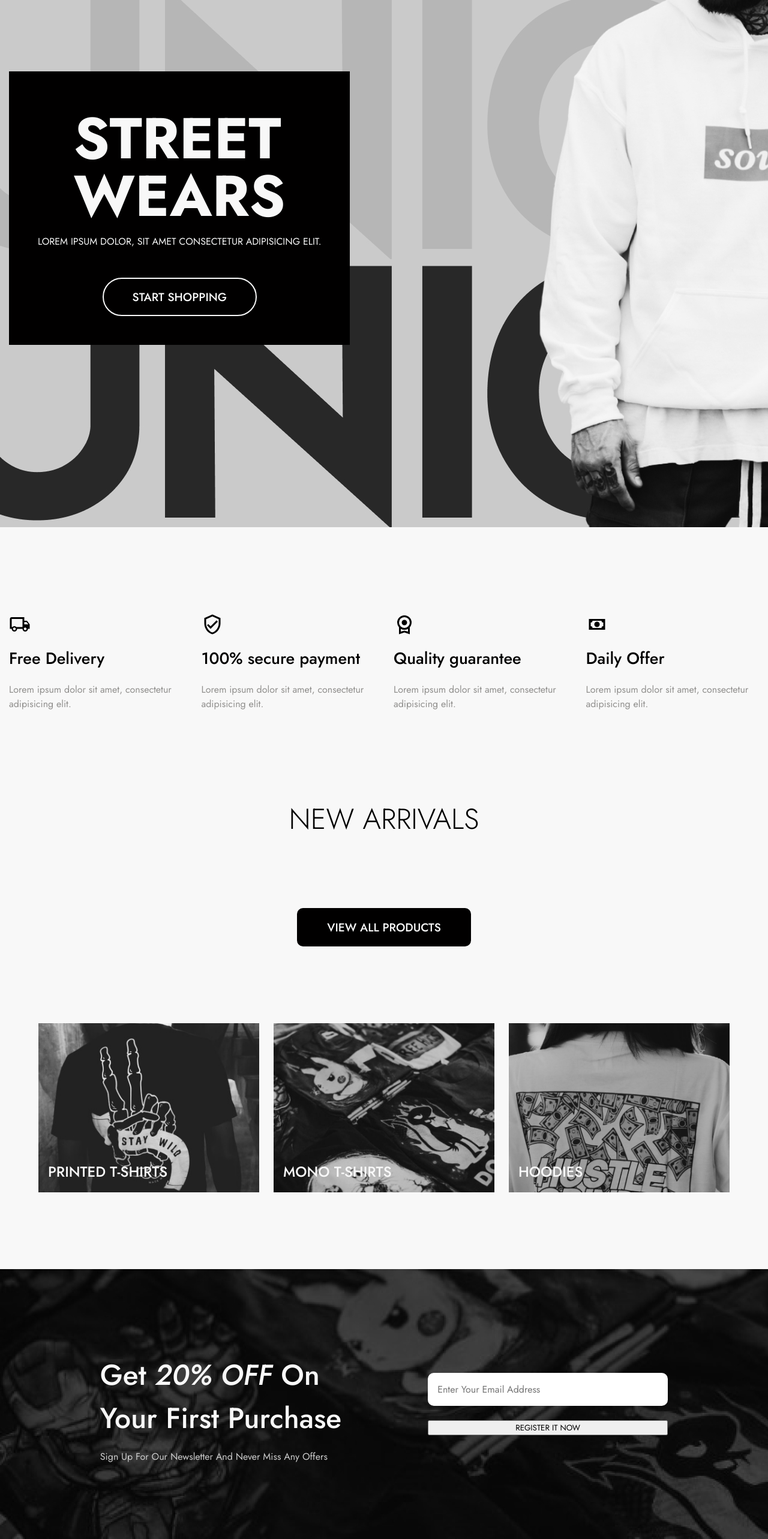
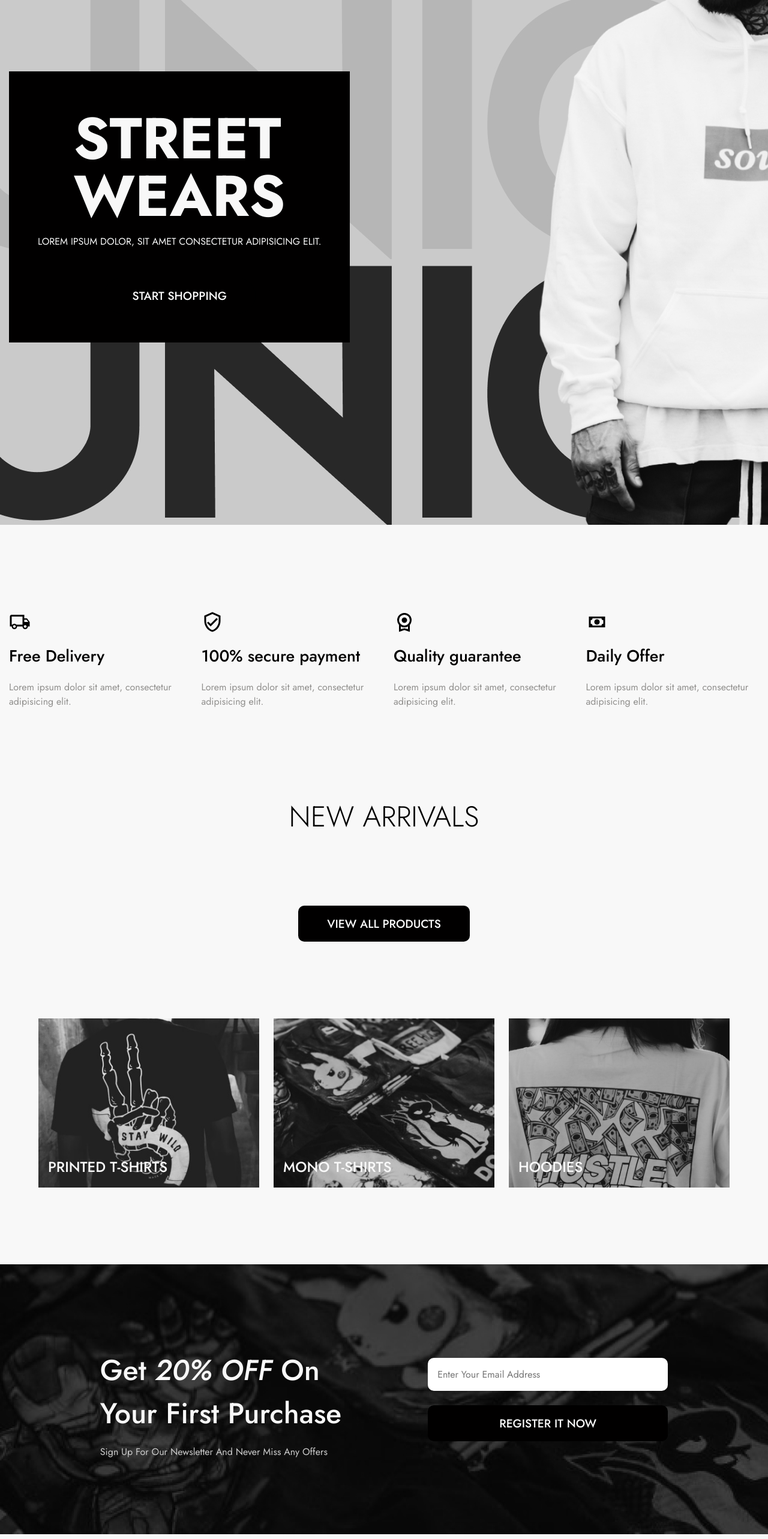
Before and after one commit to Shanks501/shopping-cart, a React (Vite) app: page / in a window 1280 px wide. Shown: the part 185-2751 px from the top of the page at 60% size. Built offline with nearby package versions, Linux system fonts and the light colour scheme; no server answers.

Commit message:
Refactor Button styles to simplify border definitions and add hover effects

```diff
--- a/src/components/Button/Button.module.css
+++ b/src/components/Button/Button.module.css
@@ -7,7 +7,7 @@ Button {
 
 .primaryButton {
     background-color: var(--secondary-color);
-    border: 2px solid var(--secondary-color);
+    border: 2px;
     color: var(--primary-color);
     font-size: 1.2rem;
     text-transform: uppercase;
@@ -16,9 +16,19 @@ Button {
     padding: 1rem 3rem;
 }
 
+.primaryButton-hover {
+    composes: primaryButton;
+}
+
+.primaryButton-hover:hover {
+    transition: 0.2s ease-in;
+    border: 2px;
+    background-color: var(--secondary-color-light);
+}
+
 .secondaryButton {
     background-color: var(--secondary-color);
-    border: 2px solid var(--primary-color);
+    border: 2px;
     color: var(--primary-color);
     font-size: 1.2rem;
     text-transform: uppercase;
```
